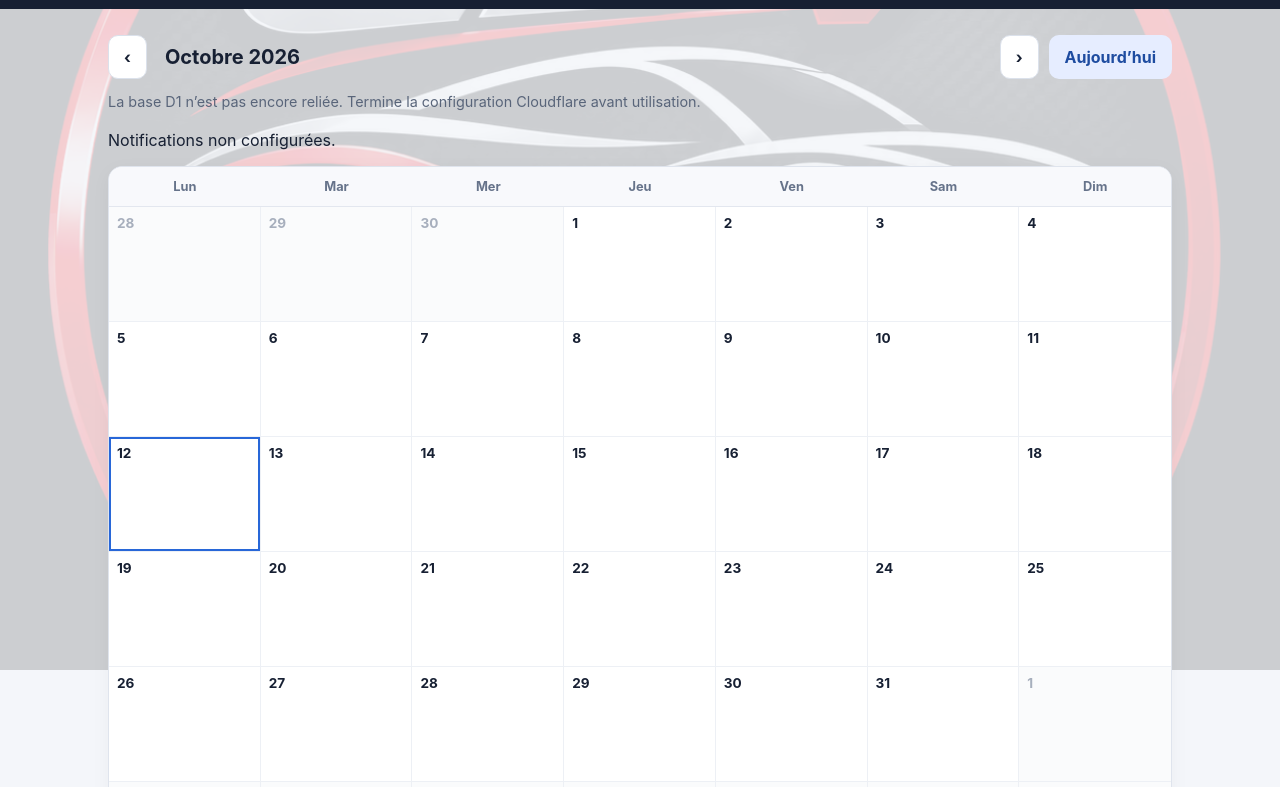
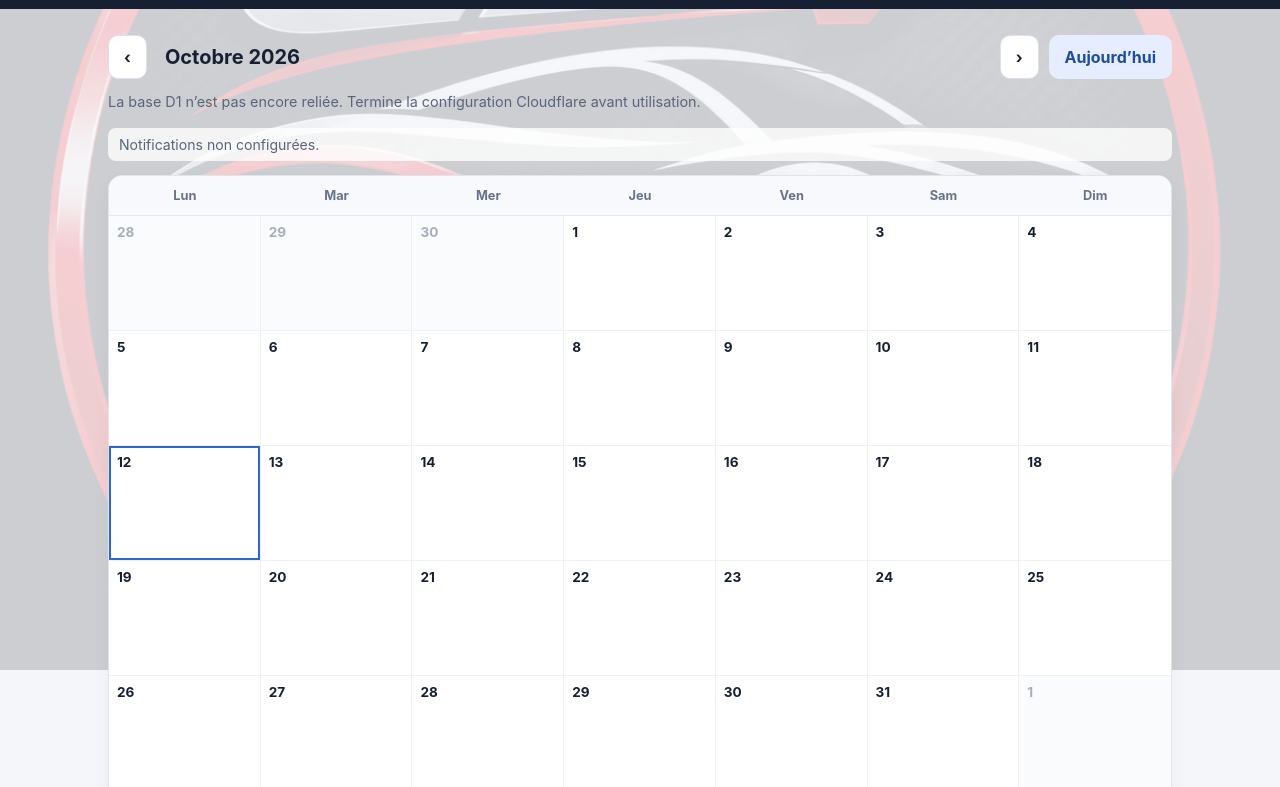
Before and after one commit to olivierhouard-coder/planning-atelier, a plain HTML site: page public/index.html in a window 1280 px wide. Shown: the part 130-917 px from the top of the page. Drawn offline with Linux system fonts and the light colour scheme; no server answers.

Commit message:
Met en forme le bouton et l’état des notifications

```diff
--- a/public/style.css
+++ b/public/style.css
@@ -11,3 +11,6 @@ dialog{border:0;border-radius:16px;width:min(560px,calc(100% - 24px));padding:0;
 @media(max-width:650px){header{align-items:flex-start;flex-direction:column;padding-top:20px;padding-bottom:20px}.brand{gap:12px}.brand-logo{width:64px;height:64px}header button{width:100%}.day{min-height:84px;padding:5px 3px}.weekday{font-size:.68rem;padding:9px 1px}.event{font-size:.65rem;padding:4px 3px;border-left-width:2px}.event .long{display:none}.toolbar{gap:6px}.toolbar button{padding:9px 11px}.toolbar h2{font-size:1rem}}
 
 .reminder-panel{display:grid;gap:12px;padding:14px;background:#f5f7fb;border:1px solid #e1e7f0;border-radius:12px}.reminder-panel h3{margin:0;font-size:1rem}.check-label{display:flex;align-items:center;gap:9px}.check-label input{width:auto;flex:0 0 auto}.reminder-panel .hint{padding:0;background:transparent}
+
+.header-actions{display:flex;gap:10px;align-items:center;flex-wrap:wrap}.header-actions #enableNotifications{background:#46546c}.push-status{font-size:.88rem;color:#59657a;background:rgba(255,255,255,.78);padding:8px 11px;border-radius:8px;overflow-wrap:anywhere}
+@media(max-width:650px){.header-actions{width:100%;display:grid;grid-template-columns:1fr}.header-actions button{width:100%}}
```
